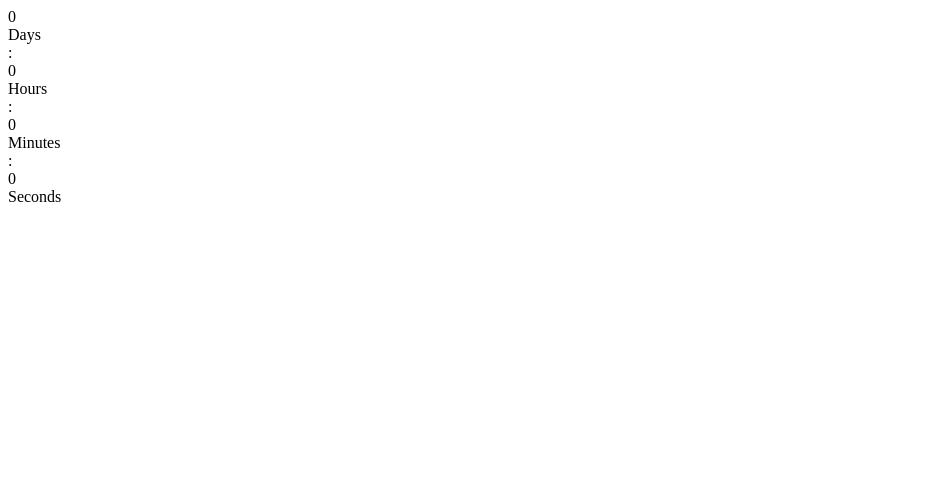
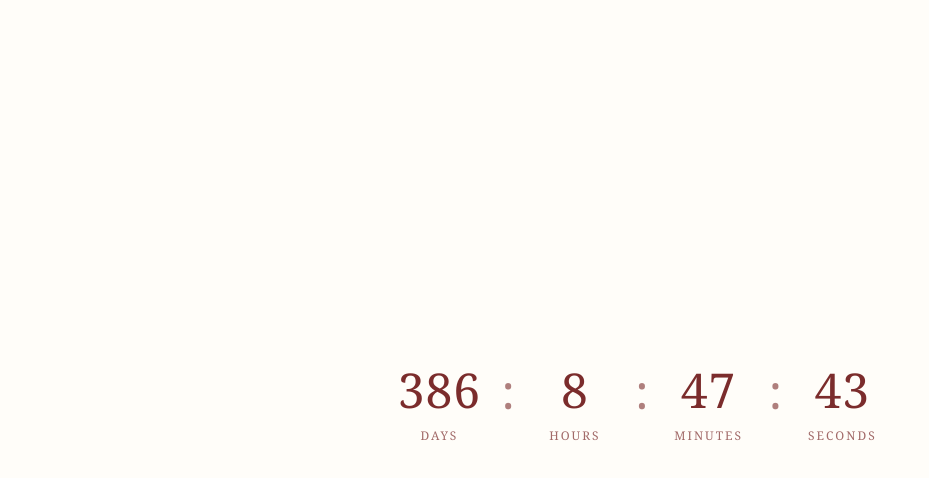
Before and after one commit to delvillr/weddingcountdown, a plain HTML site: page index.html in a window 1280 px wide. Shown: the whole page, without its empty margins (0-929 px from the left). Drawn offline with Linux system fonts and the light colour scheme.

Commit message:
Implement countdown timer in index.html
Add countdown timer for wedding date on July 24, 2027.

```diff
--- a/index.html
+++ b/index.html
@@ -1,3 +1,59 @@
+<!DOCTYPE html>
+<html>
+<head>
+<meta name="viewport" content="width=device-width, initial-scale=1.0">
+
+<style>
+  body {
+    margin: 0;
+    height: 100vh;
+    display: flex;
+    justify-content: center;
+    align-items: center;
+    background: #fffdf9;
+    font-family: Georgia, serif;
+    color: #7b2c2c;
+  }
+
+  .countdown {
+    display: flex;
+    gap: 20px;
+    text-align: center;
+    font-weight: 300;
+    align-items: center;
+  }
+
+  .box {
+    min-width: 80px;
+  }
+
+  .num {
+    font-size: 48px;
+    letter-spacing: 1px;
+  }
+
+  .label {
+    font-size: 12px;
+    letter-spacing: 2px;
+    text-transform: uppercase;
+    opacity: 0.7;
+    margin-top: 5px;
+  }
+
+  .colon {
+    font-size: 48px;
+    font-weight: 300;
+    opacity: 0.6;
+    display: flex;
+    align-items: center;
+    justify-content: center;
+    margin-top: -20px;
+  }
+</style>
+</head>
+
+<body>
+
 <div class="countdown">
   <div class="box">
     <div class="num" id="days">0</div>
@@ -25,3 +81,30 @@
     <div class="label">Seconds</div>
   </div>
 </div>
+
+<script>
+  // July 24, 2027 (UTC-safe)
+  const weddingDate = new Date(Date.UTC(2027, 6, 24, 0, 0, 0)).getTime();
+  // Month is 0-indexed → 6 = July
+
+  function updateCountdown() {
+    const now = new Date().getTime();
+    const diff = weddingDate - now;
+
+    const seconds = Math.floor((diff / 1000) % 60);
+    const minutes = Math.floor((diff / (1000 * 60)) % 60);
+    const hours = Math.floor((diff / (1000 * 60 * 60)) % 24);
+    const days = Math.floor(diff / (1000 * 60 * 60 * 24));
+
+    document.getElementById("days").innerText = days;
+    document.getElementById("hours").innerText = hours;
+    document.getElementById("minutes").innerText = minutes;
+    document.getElementById("seconds").innerText = seconds;
+  }
+
+  updateCountdown();
+  setInterval(updateCountdown, 1000);
+</script>
+
+</body>
+</html>
```
